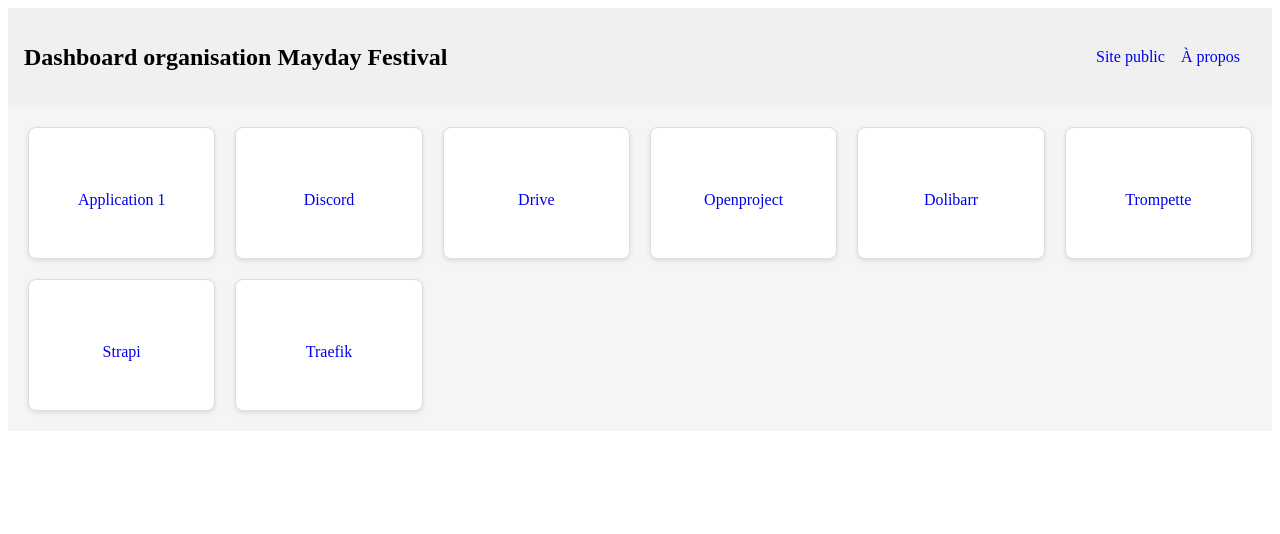
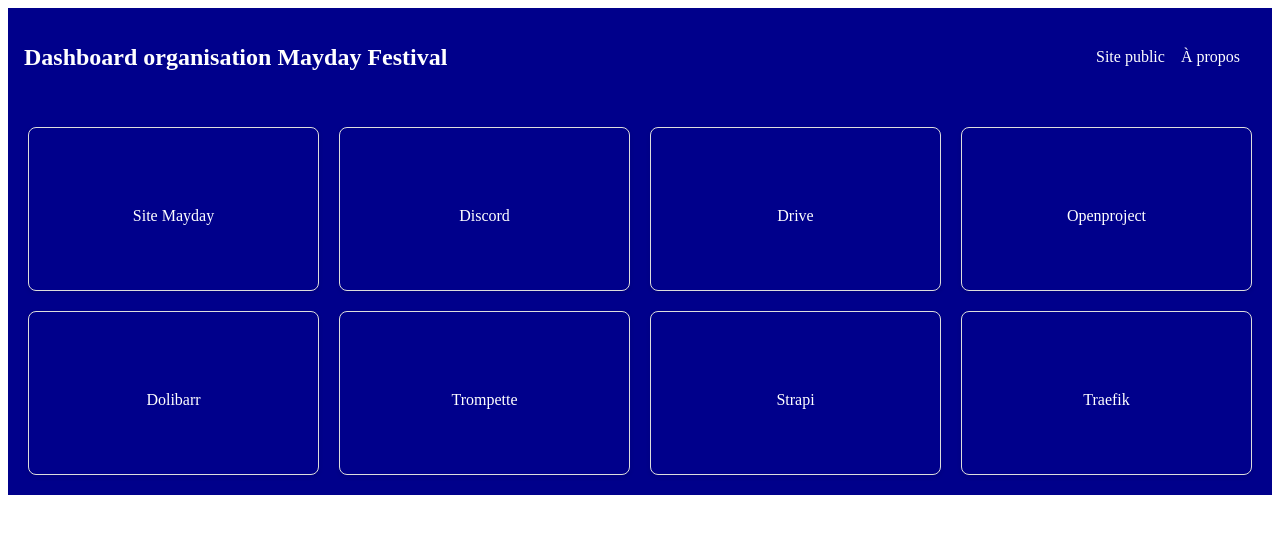
Before and after one commit to MaydayFestival/dashboard, a React (Create React App) app in the folder react-docker/: page / in a window 1280 px wide. Shown: the top 534 px of the page. Built offline with nearby package versions, Linux system fonts and the light colour scheme.

Commit message:
update repo

```diff
--- a/react-docker/src/App.css
+++ b/react-docker/src/App.css
@@ -1,5 +1,6 @@
 *, a, p {
   text-decoration: none;
+  background-color: darkblue;
 }
 
 a:visited {
--- a/react-docker/src/pages/Navbar.css
+++ b/react-docker/src/pages/Navbar.css
@@ -3,7 +3,7 @@
     justify-content: space-between;
     align-items: center;
     padding: 1rem;
-    background-color: #f0f0f0; /* Ou une autre couleur de fond */
+    background-color: darkblue; /* Ou une autre couleur de fond */
   }
 
   .logo {
@@ -21,6 +21,10 @@
     margin-right: 1rem;
   }
 .h1 {
-  color: black;
+  color: #fff;
   height: 1.5em;
 }
+
+* {
+  color: #fff;
+}
--- a/react-docker/src/pages/Tile.css
+++ b/react-docker/src/pages/Tile.css
@@ -5,10 +5,10 @@
   padding: 25px;
   border: 1px solid #ddd; /* Bordure légère */
   border-radius: 8px;
-  background-color: white;
+  background-color: darkblue;
   box-shadow: 0 2px 5px rgba(0, 0, 0, 0.1); /* Ombre subtile */
   transition: transform 0.2s ease, box-shadow 0.2s ease;
-  min-height: 5em;
+  min-height: 7em;
   justify-content: center;
 }
 
@@ -20,8 +20,8 @@
 .tile:hover {
   transform: translateY(-2px);
   box-shadow: 0 4px 8px rgba(0, 0, 0, 0.15);
-  transition: 1s;
-  background-color: rgba(32, 85, 132, 0.15);
+  transition: 0.5s;
+  background-color: rgba(35, 132, 216, 0.15);
   border-color: black;
 }
 
@@ -37,6 +37,7 @@
 
 *, a, p {
   text-decoration: none;
+  color:#fff;
 }
 
 a:visited {
--- a/react-docker/src/pages/Tile.jsx
+++ b/react-docker/src/pages/Tile.jsx
@@ -4,7 +4,7 @@
 const Tile = ({ name, link, icon, image }) => { // Ajout de la prop "image"
   return (
     <a href={link} className="tile" target="_blank" rel="noopener noreferrer">
-      {image && <img src={image} alt={name} className="tile-image" />} {/* Image conditionnelle */}
+      {image && <img src={image} alt={name} className="tile-image" />}
       <i className={`icon ${icon}`}></i>
       <span>{name}</span>
     </a>
--- a/react-docker/src/pages/TilePanel.css
+++ b/react-docker/src/pages/TilePanel.css
@@ -1,7 +1,11 @@
 .tile-panel {
   display: grid;
-  grid-template-columns: repeat(auto-fit, minmax(180px, 1fr));
+  grid-template-columns: repeat(4, minmax(180px, 1fr));
   gap: 20px;
   padding: 20px;
-  background-color: #f5f5f5; /* Fond gris clair */
+  background-color: darkblue /* #f5f5f5; /* Fond gris clair */
 }
+
+a, * {
+  color: #fff;
+}
--- a/react-docker/src/pages/TilePanel.jsx
+++ b/react-docker/src/pages/TilePanel.jsx
@@ -4,7 +4,7 @@
 
 const TilePanel = () => {
   const appLinks = [
-    { name: 'Application 1', link: 'https://example1.com', icon: 'app1-icon', image: 'react-docker/src/pictures/favicon.ico' },
+    { name: 'Site Mayday', link: 'https://maydayfestival.fr', icon: 'app1-icon', image: './pictures/favicon.ico' },
     { name: 'Discord', link: 'https://discord.com/', icon: 'app2-icon' },
     { name: 'Drive', link: 'https://drive.google.com/drive/folders/167DuBF_YD8rtS-3PGuUm6NcPyNovjZPu', icon: 'app2-icon' },
     { name: 'Openproject', link: 'https://op.assomayday.org', icon: 'app1-icon' },
```
Also changed, not shown: 1 other file (tests, documents, lock files or other folders).
